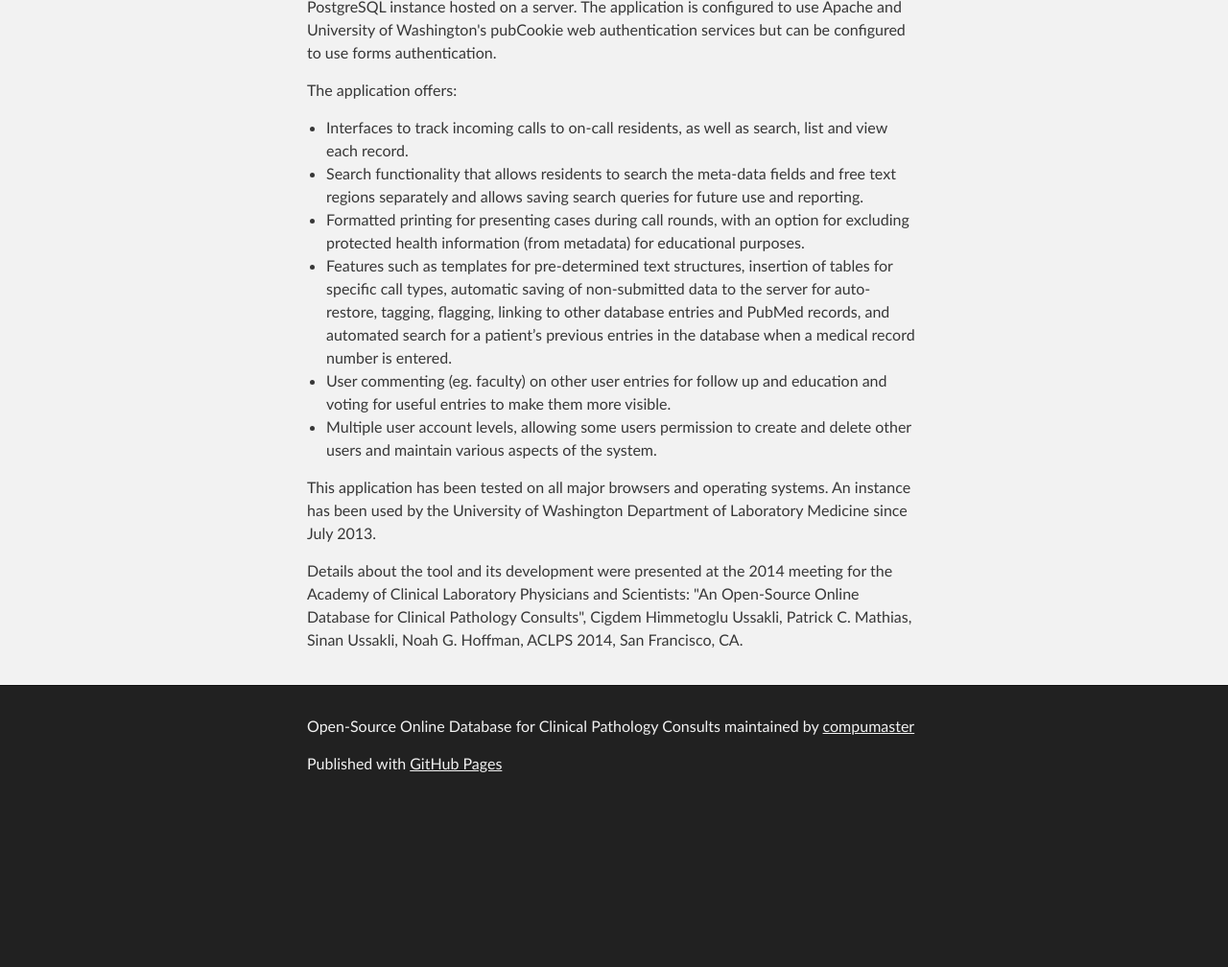
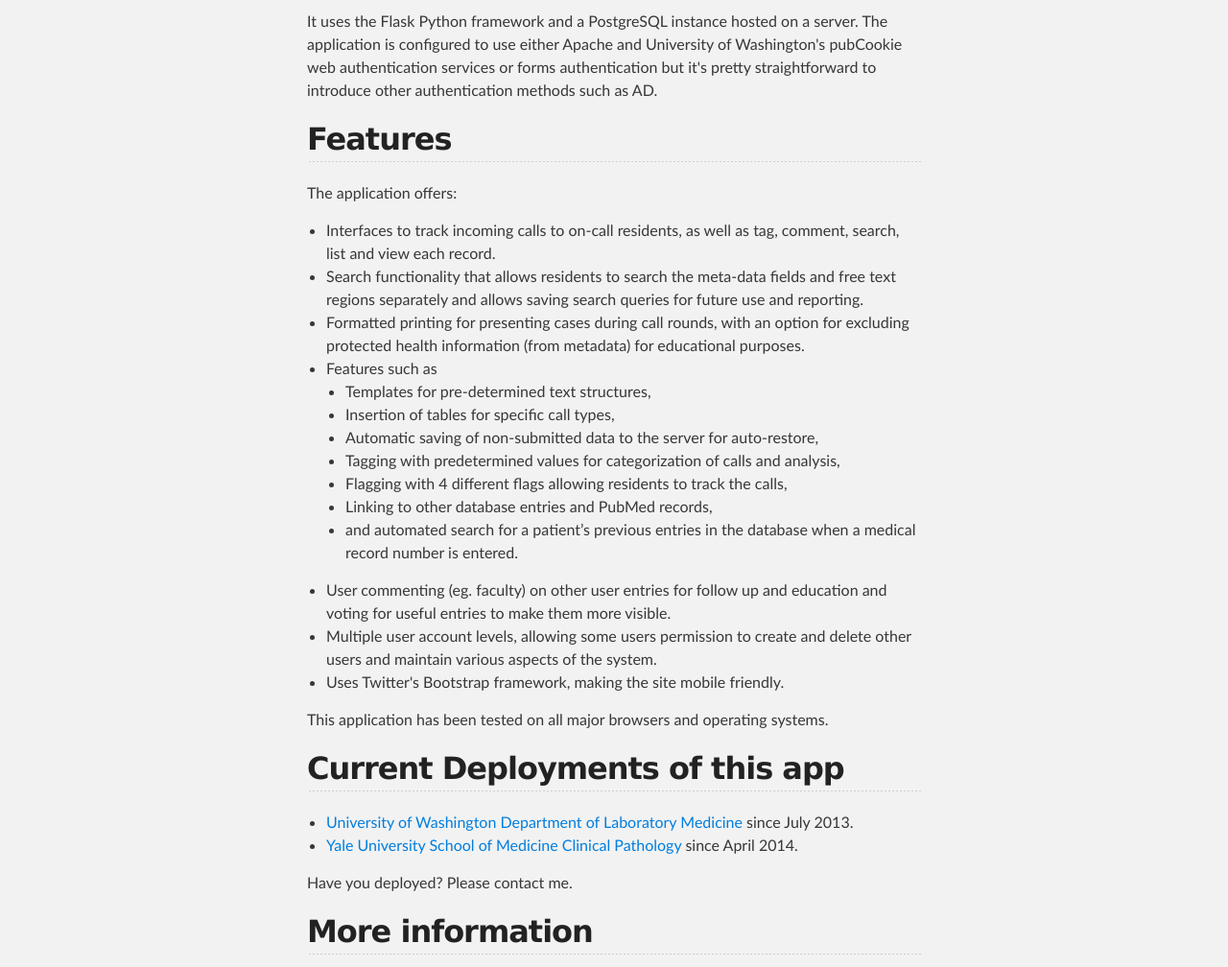
Before and after one commit to compumaster/oncalldb, a plain HTML site: page index.html in a window 1280 px wide. Shown: the part 709-1717 px from the top of the page at 96% size. Before the commit the page ends 1552 px from the top, so only its background shows below. Drawn offline with Linux system fonts and the light colour scheme.

Commit message:
Create gh-pages branch via GitHub

```diff
--- a/index.html
+++ b/index.html
@@ -37,20 +37,52 @@
 <h2>
 <a id="overview" class="anchor" href="#overview" aria-hidden="true"><span class="octicon octicon-link"></span></a>Overview</h2>
 
-<p>One effective method for assessing core competencies in Clinical Pathology is through evaluation of a log of clinical cases.  This application was created to log resident consults received on Clinical Pathology call and is currently used by the Laboratory Medicine residents at the University of Washington.  It uses the Flask python framework and a PostgreSQL instance hosted on a server. The application is configured to use Apache and University of Washington's pubCookie web authentication services but can be configured to use forms authentication.</p>
+<p>One effective method for assessing core competencies in Clinical Pathology is through evaluation of a log of clinical cases.  This application was created to log resident consults received on Clinical Pathology call and is currently used by the Laboratory Medicine residents at the University of Washington.  </p>
+
+<p>It uses the Flask Python framework and a PostgreSQL instance hosted on a server. The application is configured to use either Apache and University of Washington's pubCookie web authentication services or forms authentication but it's pretty straightforward to introduce other authentication methods such as AD.</p>
+
+<h2>
+<a id="features" class="anchor" href="#features" aria-hidden="true"><span class="octicon octicon-link"></span></a>Features</h2>
 
 <p>The application offers:</p>
 
 <ul>
-<li>Interfaces to track incoming calls to on-call residents, as well as search, list and view each record.</li>
+<li>Interfaces to track incoming calls to on-call residents, as well as tag, comment, search, list and view each record.</li>
 <li>Search functionality that allows residents to search the meta-data fields and free text regions separately and allows saving search queries for future use and reporting.</li>
 <li>Formatted printing for presenting cases during call rounds, with an option for excluding protected health information (from metadata) for educational purposes.</li>
-<li>Features such as templates for pre-determined text structures, insertion of tables for specific call types, automatic saving of non-submitted data to the server for auto-restore, tagging, flagging, linking to other database entries and PubMed records, and automated search for a patient’s previous entries in the database when a medical record number is entered.</li>
+<li>Features such as
+
+<ul>
+<li>Templates for pre-determined text structures, </li>
+<li>Insertion of tables for specific call types, </li>
+<li>Automatic saving of non-submitted data to the server for auto-restore, </li>
+<li>Tagging with predetermined values for categorization of calls and analysis, </li>
+<li>Flagging with 4 different flags allowing residents to track the calls, </li>
+<li>Linking to other database entries and PubMed records, </li>
+<li>and automated search for a patient’s previous entries in the database when a medical record number is entered.</li>
+</ul>
+</li>
 <li>User commenting (eg. faculty) on other user entries for follow up and education and voting for useful entries to make them more visible.</li>
 <li>Multiple user account levels, allowing some users permission to create and delete other users and maintain various aspects of the system.</li>
+<li>Uses Twitter's Bootstrap framework, making the site mobile friendly.</li>
 </ul>
 
-<p>This application has been tested on all major browsers and operating systems.  An instance has been used by the University of Washington Department of Laboratory Medicine since July 2013.</p>
+<p>This application has been tested on all major browsers and operating systems.  </p>
+
+<h2>
+<a id="current-deployments-of-this-app" class="anchor" href="#current-deployments-of-this-app" aria-hidden="true"><span class="octicon octicon-link"></span></a>Current Deployments of this app</h2>
+
+<ul>
+<li>
+<a href="http://www.pathology.washington.edu/">University of Washington Department of Laboratory Medicine</a> since July 2013.</li>
+<li>
+<a href="http://medicine.yale.edu/pathology/">Yale University School of Medicine Clinical Pathology</a> since April 2014.</li>
+</ul>
+
+<p>Have you deployed? Please contact me.</p>
+
+<h2>
+<a id="more-information" class="anchor" href="#more-information" aria-hidden="true"><span class="octicon octicon-link"></span></a>More information</h2>
 
 <p>Details about the tool and its development were presented at the 2014 meeting for the Academy of Clinical Laboratory Physicians and Scientists: "An Open-Source Online Database for Clinical Pathology Consults", Cigdem Himmetoglu Ussakli, Patrick C. Mathias, Sinan Ussakli, Noah G. Hoffman, ACLPS 2014, San Francisco, CA.</p>
       </section>
@@ -64,6 +96,16 @@
       </footer>
     </div>
 
+              <script type="text/javascript">
+            var gaJsHost = (("https:" == document.location.protocol) ? "https://ssl." : "http://www.");
+            document.write(unescape("%3Cscript src='" + gaJsHost + "google-analytics.com/ga.js' type='text/javascript'%3E%3C/script%3E"));
+          </script>
+          <script type="text/javascript">
+            try {
+              var pageTracker = _gat._getTracker("UA-63054310-1");
+            pageTracker._trackPageview();
+            } catch(err) {}
+          </script>
 
 
   </body>
```
Also changed, not shown: params.json (+1 -1 lines).
